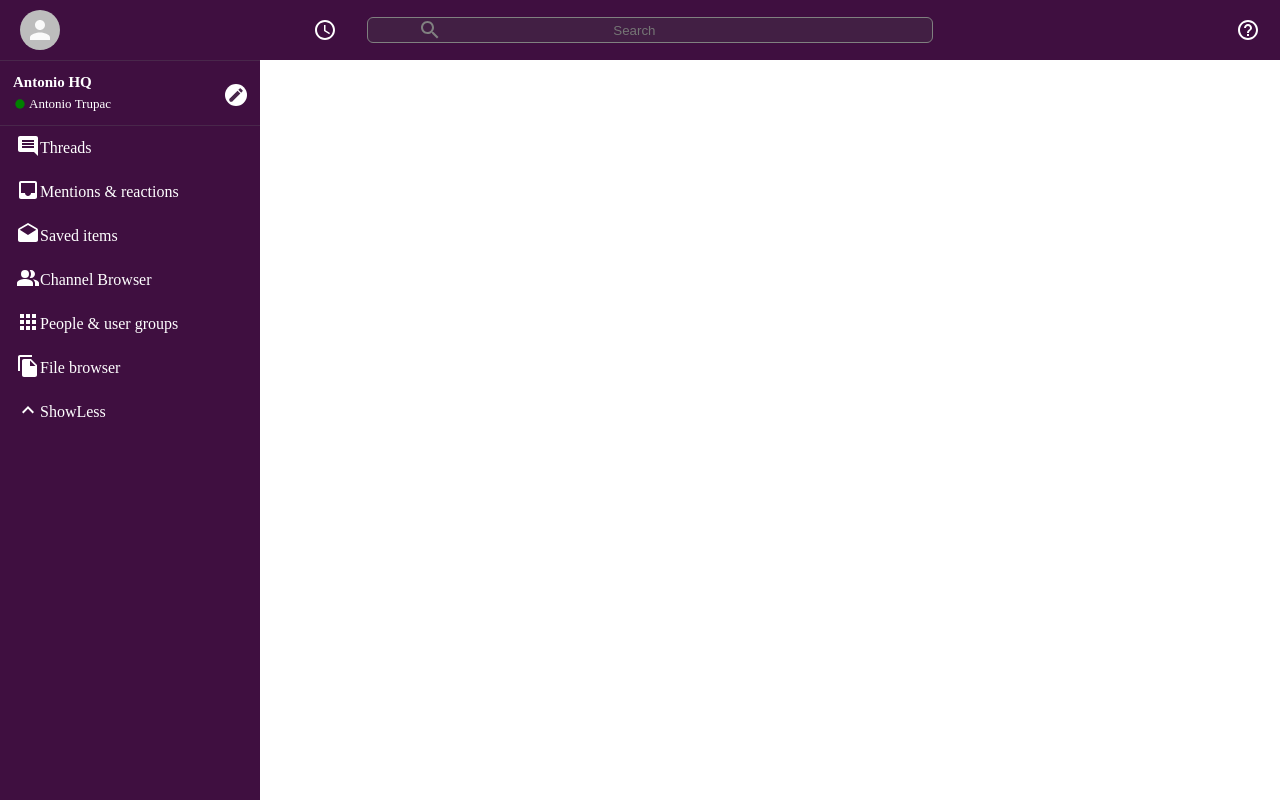
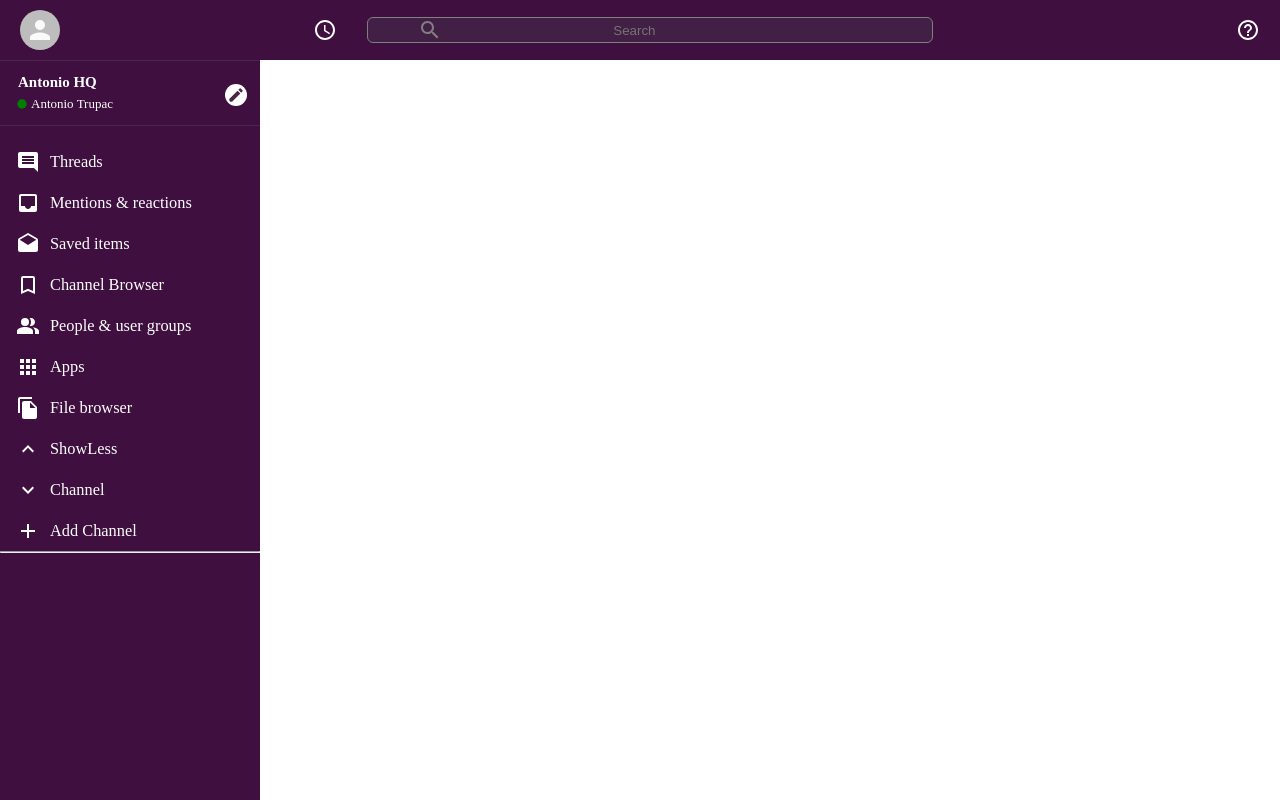
Before and after one commit to AntonioTrupac/Slack, a React (Create React App) app: page / in a window 1280 px wide. Built offline with nearby package versions, Linux system fonts and the light colour scheme.

Commit message:
Slack Sidebar added functions to add channel, but not working yet

```diff
--- a/src/components/sidebar/Sidebar.tsx
+++ b/src/components/sidebar/Sidebar.tsx
@@ -6,7 +6,8 @@ import InsertCommentIcon from "@material-ui/icons/InsertComment";
 import { SidebarOption } from "./SidebarOption";
 
 export const Sidebar: FC = () => {
-   return <>
+   return(
+      <>
          <SidebarContainer>
             <SidebarHeader>
                   <SidebarInfo >
@@ -18,15 +19,9 @@ export const Sidebar: FC = () => {
                   </SidebarInfo>
                   <Create />
             </SidebarHeader>
-         {/*<SidebarOption Icon={InsertCommentIcon} title="Threads" />*/}
-         {/*<SidebarOption Icon={Inbox} title="Mentions & reactions" />*/}
-         {/*<SidebarOption Icon={Drafts} title="Saved items" />*/}
-         {/*<SidebarOption Icon={BookmarkBorder} title="Channel Browser" />*/}
-         {/*<SidebarOption Icon={PeopleAlt} title="People & user groups" />*/}
-         {/*<SidebarOption Icon={Apps} title="Apps" />*/}
-         {/*<SidebarOption Icon={FileCopy} title="File browser" />*/}
-         {/*<SidebarOption Icon={ExpandLess} title="Show less " />*/}
             <SidebarOption />
+            <hr />
          </SidebarContainer>
       </>
+   )
 }
--- a/src/components/sidebar/SidebarOption.tsx
+++ b/src/components/sidebar/SidebarOption.tsx
@@ -4,27 +4,17 @@ import { SvgIconProps } from "@material-ui/core";
 import { SidbarMenuItems } from "./sidebarMenuList/SidebarMenuList";
 import { SideBarMenuItem } from "./sidebarMenuList/SidebarMenuItem";
 
-type SidebarOptionProps = {
-   Icon?: (props: SvgIconProps) => JSX.Element;
-   title?: string;
-}
 
-export const SidebarOption: FC<SidebarOptionProps> = ({Icon, title}) => {
+
+export const SidebarOption: FC = () => {
+
    return (
       <>
-         <SidebarOptionContainer >
-            {/*{Icon && (<Icon fontSize="small" style={{padding: 10}} />)}*/}
-            {/*{Icon ? (*/}
-            {/*   <h3>{title}</h3>*/}
-            {/*) : (*/}
-            {/*   <SidebarOptionChannel>*/}
-            {/*      <span>#</span> {title}*/}
-            {/*   </SidebarOptionChannel>*/}
-            {/*)}*/}
+         <SidebarOptionContainer>
             {SidbarMenuItems.map((items)=> {
                return (
                   <div key={Math.random() * 100}>
-                     <SideBarMenuItem {...items} key={Math.random() * 100}/>
+                     <SideBarMenuItem {...items} key={Math.random() * 100} addChannelOption/>
                   </div>
                )
             })}
--- a/src/components/sidebar/SidebarOptionStyle.ts
+++ b/src/components/sidebar/SidebarOptionStyle.ts
@@ -1,7 +1,38 @@
 import styled from 'styled-components';
 
 export const SidebarOptionContainer = styled.div`
+  display: flex;
+  flex-direction: column;
+  font-size: 14px;
+  justify-content: center;
+  margin-top: 15px;
+  cursor: pointer;
+`;
+
+export const SidebarOptionChannel = styled.div`
+  margin-right: 20px;
+`;
+
+export const SidebarContent = styled.div`
+  display: flex;
+  justify-content: center;
+  align-items: center;
+
+  > h3 {
+    font-weight: 500;
+  }
+
 
 `;
 
-export const SidebarOptionChannel = styled.div``;
+export const SidebarListButton = styled.div`
+  > .MuiListItem-button:hover {
+    background-color: #340e36;
+  }
+`;
+
+export const SidebarIcon = styled.div`
+  display: flex;
+  margin-right: 10px;
+  margin-top: 1px;
+`;
--- a/src/components/sidebar/SidebarStyle.ts
+++ b/src/components/sidebar/SidebarStyle.ts
@@ -31,6 +31,7 @@ export const SidebarInfo = styled.div`
     font-size: 15px;
     font-weight: 900;
     margin-bottom: 5px;
+    margin-left: 5px;
   }
 
   > h3 {
@@ -38,6 +39,7 @@ export const SidebarInfo = styled.div`
     font-size: 13px;
     font-weight: 400;
     align-items: center;
+    margin-left: 2px;
   }
 
   > h3 > .MuiSvgIcon-root {
--- a/src/components/sidebar/sidebarMenuList/SidebarMenuItem.tsx
+++ b/src/components/sidebar/sidebarMenuList/SidebarMenuItem.tsx
@@ -1,6 +1,7 @@
 import { FC, useState } from "react";
 import PropTypes from "prop-types";
 import {AppMenuItemComponent} from "./SidebarMenuItemComponent";
+import { SidebarOptionChannel, SidebarIcon, SidebarContent } from "../SidebarOptionStyle";
 
 //react runtime PropTypes
 export const AppMenuItemPropTypes = {
@@ -8,6 +9,7 @@ export const AppMenuItemPropTypes = {
    link: PropTypes.string,
    Icon: PropTypes.elementType,
    items: PropTypes.array,
+   addChannelOption: PropTypes.bool
 }
 
 type AppMenuItemPropTypes = PropTypes.InferProps<typeof AppMenuItemPropTypes>
@@ -15,11 +17,20 @@ type AppMenuItemPropsWithoutItems = Omit<AppMenuItemPropTypes, 'items'>
 
 //improve child items declaration
 export type AppMenuItemProps = AppMenuItemPropsWithoutItems & {
-   items?: AppMenuItemProps[]
+   items?: AppMenuItemProps[],
+   addChannelOption?: boolean;
 }
 
 export const SideBarMenuItem: FC<AppMenuItemProps> = (props) => {
-   const { name, link, Icon, items = [] } = props;
+   const { name, link, Icon, items = [], addChannelOption } = props;
+
+   const addChannel = () => {
+      console.log("hey");
+   }
+
+   const selectChannel = () => {
+      console.log("hello");
+   }
 
    const isExpandable = items && items.length > 0;
    const [open, setOpen] = useState<boolean>(false);
@@ -27,22 +38,33 @@ export const SideBarMenuItem: FC<AppMenuItemProps> = (props) => {
    const handleClick = () => {
       setOpen(!open);
    }
-
+   //TODO DODAJ HR IZMEDU ADD CHANELL I ONOG IZNAD NJEGA, to nekak sa propsima vjerojatno
    const MenuItemRoot = (
       <>
          <AppMenuItemComponent link={link} onClick={handleClick}>
+            <SidebarContent onClick={addChannelOption ? addChannel : selectChannel}>
             {!!Icon && (
-               <div>
+               <SidebarIcon>
                   <Icon />
-               </div>
+               </SidebarIcon>
             )}
-            <span>{name}</span>
+            {Icon ? (
+               <h3>{name}</h3>
+            ) : (
+               <SidebarOptionChannel>
+                  <span>#</span> {name}
+               </SidebarOptionChannel>
+            )}
+            </SidebarContent>
          </AppMenuItemComponent>
       </>
    )
+
    return (
       <>
+
          {MenuItemRoot}
+
       </>
    )
 }
--- a/src/components/sidebar/sidebarMenuList/SidebarMenuItemComponent.tsx
+++ b/src/components/sidebar/sidebarMenuList/SidebarMenuItemComponent.tsx
@@ -1,11 +1,13 @@
 import React, { FC, forwardRef } from "react";
 import {ListItem} from "@material-ui/core";
 import {NavLink, NavLinkProps} from "react-router-dom";
+import { SidebarListButton } from "../SidebarOptionStyle";
 
 export interface AppMenuItemComponentProps {
    className?: string;
    link?: string | null; //because the InferProps props allows null value
    onClick?: (event: React.MouseEvent<HTMLElement>) => void
+   // addChannelOption?:  wait
 }
 
 export const AppMenuItemComponent: FC<AppMenuItemComponentProps> = (props) => {
@@ -13,12 +15,15 @@ export const AppMenuItemComponent: FC<AppMenuItemComponentProps> = (props) => {
 
    if(!link || typeof link !== "string") {
       return (
+         <SidebarListButton>
          <ListItem button children={children} onClick={onClick} />
+         </SidebarListButton>
       )
    }
 
    return (
       <>
+         <SidebarListButton>
          <ListItem
             button
             // className={className}
@@ -26,6 +31,7 @@ export const AppMenuItemComponent: FC<AppMenuItemComponentProps> = (props) => {
             component={forwardRef((props: NavLinkProps, ref: any) => <NavLink exact {...props} innerRef={ref} />)}
             to={link}
          />
+         </SidebarListButton>
       </>
    )
 }
--- a/src/components/sidebar/sidebarMenuList/SidebarMenuList.tsx
+++ b/src/components/sidebar/sidebarMenuList/SidebarMenuList.tsx
@@ -9,7 +9,9 @@ import PeopleAltIcon from "@material-ui/icons/PeopleAlt";
 import AppsIcon from "@material-ui/icons/Apps";
 import ExpandLessIcon from "@material-ui/icons/ExpandLess";
 import ExpandMoreIcon from "@material-ui/icons/ExpandMore";
+import AddIcon from "@material-ui/icons/Add";
 
+let addChannelOption;
 export const SidbarMenuItems = [
    {
       name: "Threads",
@@ -29,11 +31,16 @@ export const SidbarMenuItems = [
    {
       name: "Channel Browser",
       link: "/channelBrowser",
+      Icon: BookmarkBorderIcon
+   },
+   {
+      name: "People & user groups",
+      link: "/people",
       Icon: PeopleAltIcon
    },
    {
-      name: "People & user groups",
-      link: "/Apps",
+      name: "Apps",
+      link: "/apps",
       Icon: AppsIcon
    },
    {
@@ -44,5 +51,14 @@ export const SidbarMenuItems = [
    {
       name: "ShowLess",
       Icon: ExpandLessIcon
+   },
+   {
+      name:"Channel",
+      Icon: ExpandMoreIcon
+   },
+   {
+      name: "Add Channel",
+      Icon: AddIcon,
+      addChannelOption
    }
 ]
```
Lines whose indentation alone changed are shown as unchanged.
